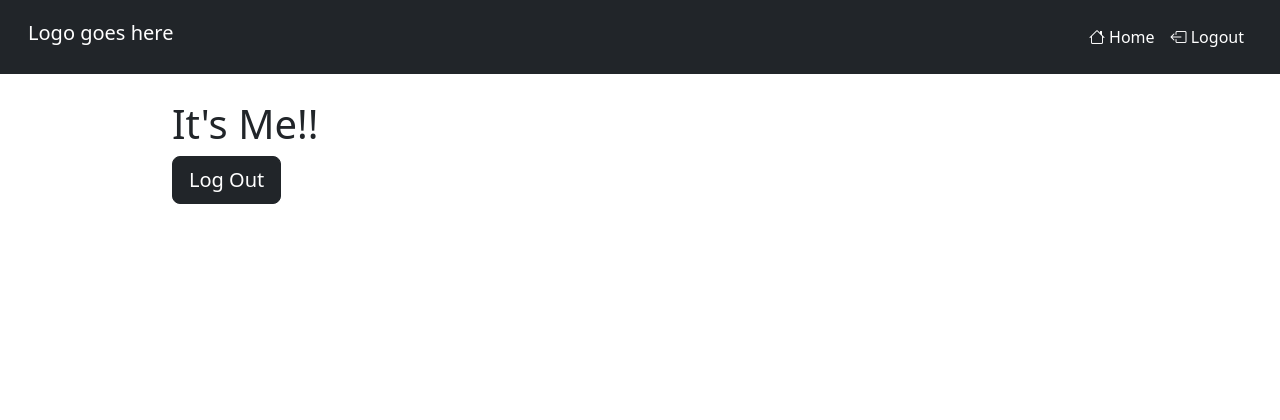
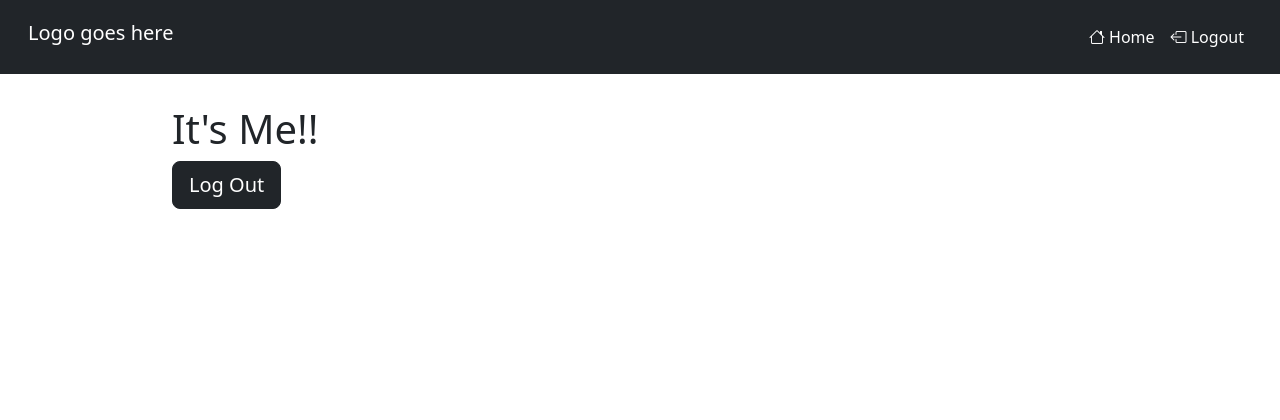
Before and after one commit to York13Pud/python-project-dev-to-stats, a Django app: page / in a window 1280 px wide. Shown: the top 420 px of the page. Run offline with Django 4.2, Linux system fonts and the light colour scheme; the visitor is signed in with stand-in values (Sample User, id 1); parts of the project's set-up code (start-up, migrations or seed data) failed here and were passed over.

Commit message:
Increased main-container margin-top to 105

```diff
--- a/project/static/css/style.css
+++ b/project/static/css/style.css
@@ -17,7 +17,7 @@
 }
 
 .main-container {
-    padding-top: 100px;
+    margin-top: 105px;
     margin-bottom: 100px;
 }
 
```
